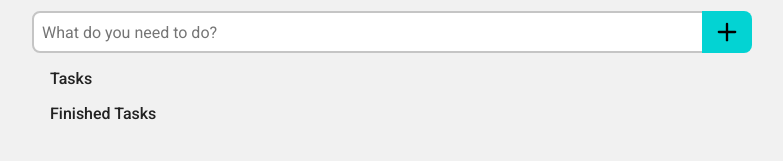
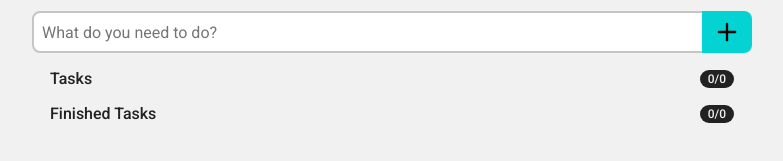
Before and after one commit to klausborges/ts-todo-app, a React (Create React App) app: page / in a window 1280 px wide. Shown: the part 333-494 px from the top of the page, without its empty margins (248-1031 px from the left). Built offline with nearby package versions, Linux system fonts and the light colour scheme.

Commit message:
feat: add badge for the amount of tasks on each header

```diff
--- a/src/pages/Todo/index.tsx
+++ b/src/pages/Todo/index.tsx
@@ -9,7 +9,14 @@ import { v4 as uuidv4 } from 'uuid';
 import { formatDistanceToNow, formatDistance } from 'date-fns';
 import { FiTrash, FiPlus } from 'react-icons/fi';
 
-import { Container, Form, TodoList, TodoHeader, TodoItem } from './styles';
+import {
+  Container,
+  Form,
+  TodoList,
+  TodoHeader,
+  TodoItem,
+  Badge,
+} from './styles';
 
 interface TodoItem {
   id: string;
@@ -111,6 +118,7 @@ const Todo: React.FC = () => {
       <TodoList>
         <TodoHeader>
           <strong>Tasks</strong>
+          <Badge>{`${unfinishedTodos.length}/${todos.length}`}</Badge>
         </TodoHeader>
 
         {unfinishedTodos.map(todo => (
@@ -139,6 +147,7 @@ const Todo: React.FC = () => {
       <TodoList>
         <TodoHeader>
           <strong>Finished Tasks</strong>
+          <Badge>{`${finishedTodos.length}/${todos.length}`}</Badge>
         </TodoHeader>
 
         {finishedTodos.map(todo => (
--- a/src/pages/Todo/styles.ts
+++ b/src/pages/Todo/styles.ts
@@ -65,6 +65,10 @@ export const TodoHeader = styled.header`
   display: flex;
   align-items: center;
   justify-content: stretch;
+
+  strong {
+    flex: 1;
+  }
 `;
 
 export const TodoItem = styled.div`
@@ -112,3 +116,12 @@ export const TodoItem = styled.div`
     }
   }
 `;
+
+export const Badge = styled.span`
+  border-radius: 24px;
+  background: #222;
+  color: #f1f1f1;
+  font-weight: 500;
+  font-size: 12px;
+  padding: 2px 8px;
+`;
```
